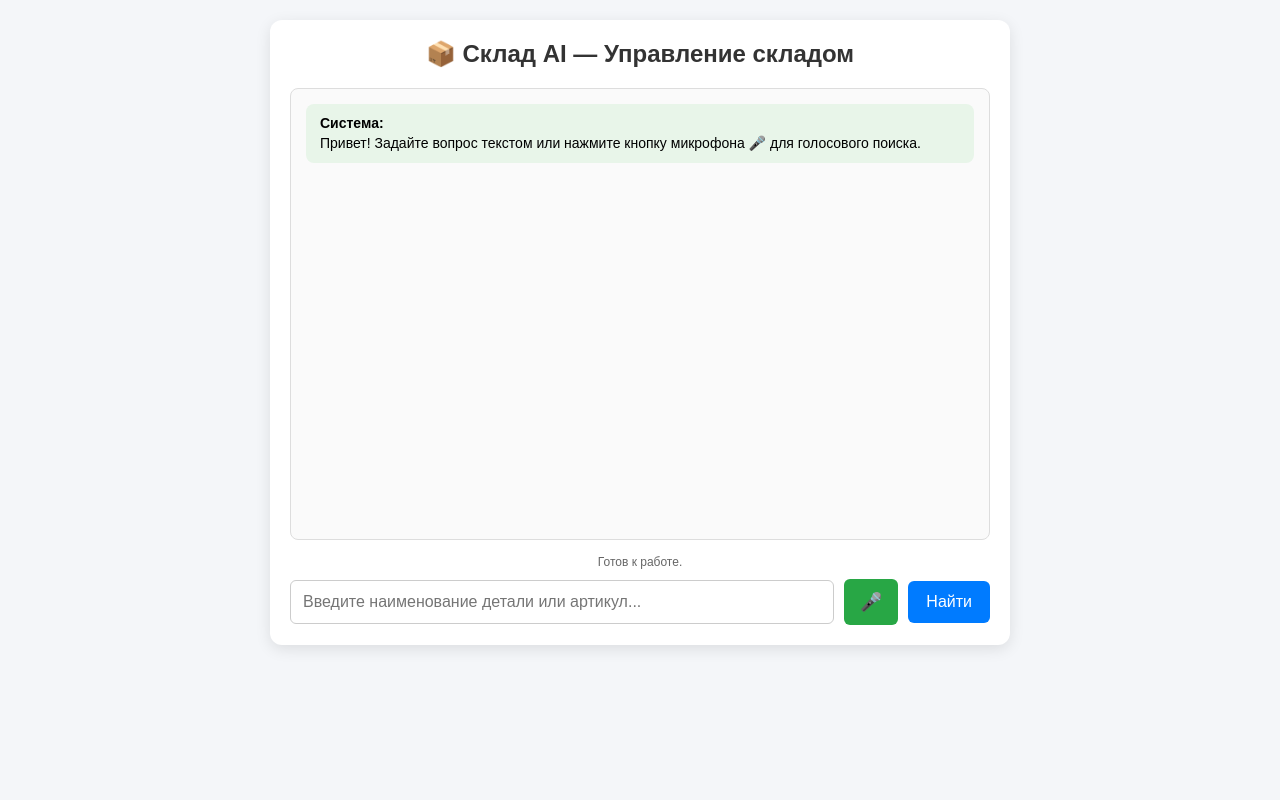
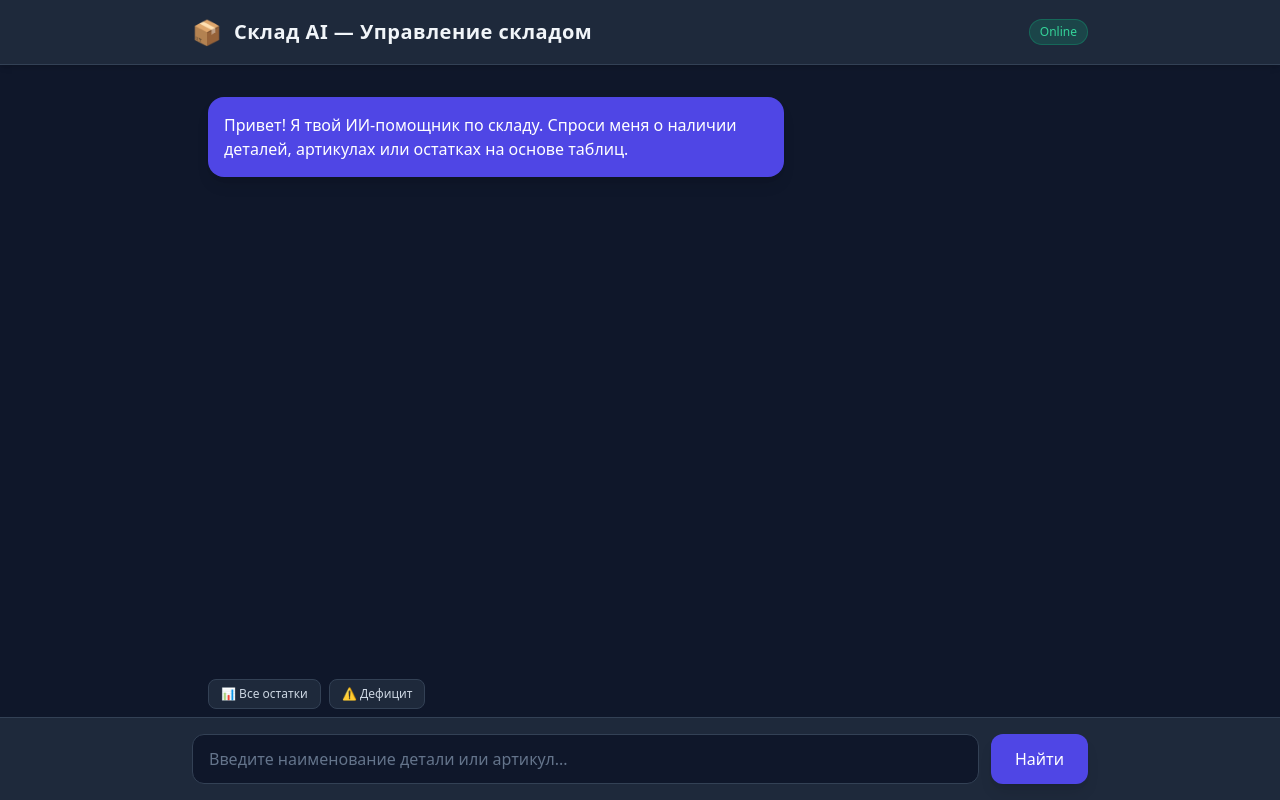
Before and after one commit to whipmashina-cloud/gigachat-bot, a plain HTML site: page templates/index.html in a window 1280 px wide. Drawn offline with nearby package versions, Linux system fonts and the light colour scheme.

Commit message:
Update index.html

```diff
--- a/templates/index.html
+++ b/templates/index.html
@@ -3,177 +3,85 @@
 <head>
     <meta charset="UTF-8">
     <meta name="viewport" content="width=device-width, initial-scale=1.0">
-    <title>Склад AI — Голосовой помощник</title>
-    <style>
-        body {
-            font-family: Arial, sans-serif;
-            background-color: #f4f6f9;
-            margin: 0;
-            padding: 20px;
-            display: flex;
-            justify-content: center;
-        }
-        .container {
-            width: 100%;
-            max-width: 700px;
-            background: #ffffff;
-            padding: 20px;
-            border-radius: 12px;
-            box-shadow: 0 4px 15px rgba(0,0,0,0.1);
-        }
-        h2 { text-align: center; color: #333; margin-top: 0; }
-        #chat-box {
-            height: 420px;
-            border: 1px solid #ddd;
-            border-radius: 8px;
-            padding: 15px;
-            overflow-y: auto;
-            background: #fafafa;
-            margin-bottom: 15px;
-            font-size: 14px;
-        }
-        .message {
-            margin-bottom: 12px;
-            padding: 10px 14px;
-            border-radius: 8px;
-            line-height: 1.4;
-            white-space: pre-wrap;
-        }
-        .message.user { background: #e3f2fd; text-align: right; }
-        .message.ai { background: #e8f5e9; text-align: left; }
-        .controls {
-            display: flex;
-            gap: 10px;
-            align-items: center;
-        }
-        input[type="text"] {
-            flex: 1;
-            padding: 12px;
-            border: 1px solid #ccc;
-            border-radius: 6px;
-            font-size: 16px;
-        }
-        button {
-            padding: 12px 18px;
-            border: none;
-            border-radius: 6px;
-            cursor: pointer;
-            font-size: 16px;
-            color: #fff;
-            background: #007bff;
-            transition: background 0.2s;
-        }
-        button:hover { background: #0056b3; }
-        #mic-btn {
-            background: #28a745;
-            font-size: 18px;
-            padding: 12px 16px;
-        }
-        #mic-btn.recording {
-            background: #dc3545;
-            animation: pulse 1.5s infinite;
-        }
-        #voice-status {
-            font-size: 12px;
-            color: #666;
-            margin-top: 6px;
-            text-align: center;
-        }
-        @keyframes pulse {
-            0% { transform: scale(1); }
-            50% { transform: scale(1.05); }
-            100% { transform: scale(1); }
-        }
-    </style>
+    <title>Склад AI — Управление складом</title>
+    <script src="https://cdn.tailwindcss.com"></script>
 </head>
-<body>
+<body class="bg-slate-900 text-slate-100 min-h-screen flex flex-col justify-between">
 
-<div class="container">
-    <h2>📦 Склад AI — Управление складом</h2>
+    <!-- Header -->
+    <header class="bg-slate-800 border-b border-slate-700 p-4 shadow-md">
+        <div class="max-w-4xl mx-auto flex items-center justify-between">
+            <div class="flex items-center space-x-3">
+                <span class="text-2xl">📦</span>
+                <h1 class="text-xl font-bold tracking-wide">Склад AI — Управление складом</h1>
+            </div>
+            <span class="text-xs bg-emerald-500/20 text-emerald-400 px-2.5 py-1 rounded-full border border-emerald-500/30">Online</span>
+        </div>
+    </header>
 
-    <div id="chat-box">
-        <div class="message ai"><strong>Система:</strong><br>Привет! Задайте вопрос текстом или нажмите кнопку микрофона 🎤 для голосового поиска.</div>
+    <!-- Chat Container -->
+    <main class="max-w-4xl w-full mx-auto p-4 flex-1 flex flex-col space-y-4 overflow-y-auto my-4" id="chat-box">
+        <!-- Приветственное сообщение -->
+        <div class="flex items-start space-x-3">
+            <div class="bg-indigo-600 text-white rounded-2xl p-4 max-w-xl shadow-lg">
+                <p class="font-medium">Привет! Я твой ИИ-помощник по складу. Спроси меня о наличии деталей, артикулах или остатках на основе таблиц.</p>
+            </div>
+        </div>
+    </main>
+
+    <!-- Quick Buttons / Chips -->
+    <div class="max-w-4xl w-full mx-auto px-4 mb-2 flex flex-wrap gap-2">
+        <button onclick="sendQuickQuery('Остатки всех деталей')" class="text-xs bg-slate-800 hover:bg-slate-700 text-slate-300 px-3 py-1.5 rounded-lg border border-slate-700 transition">📊 Все остатки</button>
+        <button onclick="sendQuickQuery('Какие позиции заканчиваются?')" class="text-xs bg-slate-800 hover:bg-slate-700 text-slate-300 px-3 py-1.5 rounded-lg border border-slate-700 transition">⚠️ Дефицит</button>
     </div>
 
-    <div id="voice-status">Готов к работе.</div>
-
-    <div class="controls" style="margin-top: 10px;">
-        <input type="text" id="user-input" placeholder="Введите наименование детали или артикул...">
-        <button id="mic-btn" title="Голосовой ввод">🎤</button>
-        <button id="send-btn">Найти</button>
+    <!-- Input Form -->
+    <footer class="bg-slate-800 border-t border-slate-700 p-4">
+        <div class="max-w-4xl mx-auto flex gap-3">
+            <input type="text" id="user-input" placeholder="Введите наименование детали или артикул..."
+                class="flex-1 bg-slate-900 border border-slate-700 rounded-xl px-4 py-3 text-slate-100 placeholder-slate-500 focus:outline-none focus:border-indigo-500 transition"
+                onkeydown="if(event.key === 'Enter') sendMessage()">
+            <button onclick="sendMessage()" id="send-btn"
+                class="bg-indigo-600 hover:bg-indigo-500 text-white px-6 py-3 rounded-xl font-medium transition flex items-center justify-center shadow-lg">
+                Найти
+            </button>
         </div>
-</div>
+    </footer>
 
     <script>
         const chatBox = document.getElementById('chat-box');
         const userInput = document.getElementById('user-input');
-    const sendBtn = document.getElementById('send-btn');
-    const micBtn = document.getElementById('mic-btn');
-    const voiceStatus = document.getElementById('voice-status');
 
-    const SpeechRecognition = window.SpeechRecognition || window.webkitSpeechRecognition;
-    let recognition = null;
+        function appendMessage(sender, text) {
+            const isUser = sender === 'user';
+            const wrapper = document.createElement('div');
+            wrapper.className = `flex items-start space-x-3 ${isUser ? 'justify-end' : ''}`;
 
-    if (SpeechRecognition) {
-        recognition = new SpeechRecognition();
-        recognition.lang = 'ru-RU';
-        recognition.interimResults = false;
-        recognition.maxAlternatives = 1;
+            const bubble = document.createElement('div');
+            bubble.className = `rounded-2xl p-4 max-w-xl shadow-lg ${isUser ? 'bg-indigo-600 text-white' : 'bg-slate-800 text-slate-100 border border-slate-700'}`;
 
-        recognition.onstart = () => {
-            voiceStatus.textContent = "🎤 Слушаю вас... Говорите запрос.";
-            micBtn.classList.add('recording');
-        };
-
-        recognition.onresult = (event) => {
-            const speechText = event.results[0][0].transcript;
-            userInput.value = speechText;
-            voiceStatus.textContent = `✅ Распознано: "${speechText}"`;
-            micBtn.classList.remove('recording');
-            sendMessage();
-        };
-
-        recognition.onerror = (event) => {
-            voiceStatus.textContent = `❌ Ошибка микрофона: ${event.error}`;
-            micBtn.classList.remove('recording');
-        };
-
-        recognition.onend = () => {
-            micBtn.classList.remove('recording');
-        };
-    } else {
-        voiceStatus.textContent = "⚠️ Голосовой ввод не поддерживается вашим браузером (рекомендуется Chrome).";
-        micBtn.style.display = 'none';
-    }
-
-    micBtn.addEventListener('click', () => {
-        if (recognition) {
-            try {
-                recognition.start();
-            } catch (e) {
-                console.error(e);
-            }
-        }
-    });
-
-    function speakText(text) {
-        if ('speechSynthesis' in window) {
-            window.speechSynthesis.cancel();
-            const cleanText = text.replace(/<[^>]*>?/gm, '');
-            const utterance = new SpeechSynthesisUtterance(cleanText);
-            utterance.lang = 'ru-RU';
-            utterance.rate = 1.0;
-            window.speechSynthesis.speak(utterance);
-        }
+            // Преобразуем переносы строк в блек-тексте
+            bubble.innerHTML = `<p class="whitespace-pre-wrap font-medium">${text}</p>`;
+            wrapper.appendChild(bubble);
+            chatBox.appendChild(wrapper);
+            chatBox.scrollTop = chatBox.scrollHeight;
         }
 
         async function sendMessage() {
             const text = userInput.value.trim();
             if (!text) return;
 
-        appendMessage('Вы', text, 'user');
+            appendMessage('user', text);
             userInput.value = '';
-        voiceStatus.textContent = "Ищем данные...";
+
+            // Индикатор загрузки
+            const loadingId = 'loading-' + Date.now();
+            const loadingWrapper = document.createElement('div');
+            loadingWrapper.id = loadingId;
+            loadingWrapper.className = 'flex items-start space-x-3';
+            loadingWrapper.innerHTML = `<div class="bg-slate-800 text-slate-400 rounded-2xl p-4 border border-slate-700 animate-pulse">Ищу информацию в таблицах...</div>`;
+            chatBox.appendChild(loadingWrapper);
+            chatBox.scrollTop = chatBox.scrollHeight;
 
             try {
                 const response = await fetch('/api/chat', {
@@ -183,30 +91,18 @@
                 });
                 const data = await response.json();
 
-            const reply = data.reply || "Нет ответа.";
-            appendMessage('Склад AI', reply, 'ai');
-            voiceStatus.textContent = "Готово.";
-
-            speakText(reply);
+                document.getElementById(loadingId).remove();
+                appendMessage('bot', data.reply);
             } catch (error) {
-            appendMessage('Система', 'Ошибка связи с сервером.', 'ai');
-            voiceStatus.textContent = "Ошибка сети.";
+                document.getElementById(loadingId).remove();
+                appendMessage('bot', 'Ошибка соединения с сервером.');
             }
         }
 
-    sendBtn.addEventListener('click', sendMessage);
-    userInput.addEventListener('keypress', (e) => {
-        if (e.key === 'Enter') sendMessage();
-    });
-
-    function appendMessage(sender, text, className) {
-        const div = document.createElement('div');
-        div.className = `message ${className}`;
-        div.innerHTML = `<strong>${sender}:</strong><br>${text}`;
-        chatBox.appendChild(div);
-        chatBox.scrollTop = chatBox.scrollHeight;
+        function sendQuickQuery(text) {
+            userInput.value = text;
+            sendMessage();
         }
     </script>
-
 </body>
 </html>
```
Lines whose indentation alone changed are shown as unchanged.
